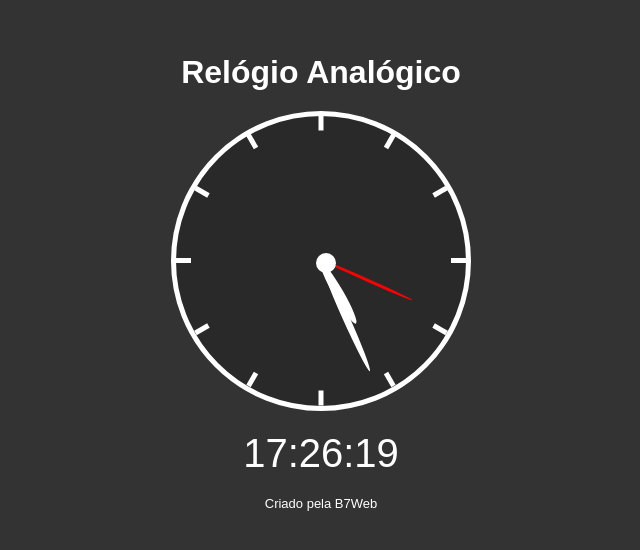
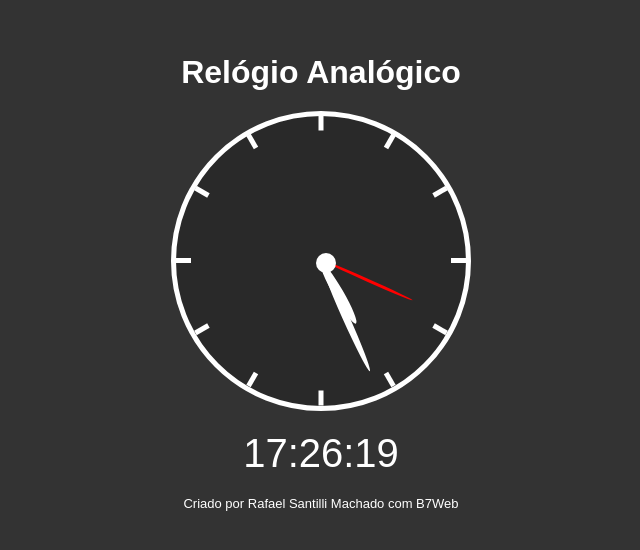
Before and after one commit to RafaelSanM/projeto_2_rel-gio_B7Web, a plain HTML site: page index.html in a window 1280 px wide. Shown: the part 118-668 px from the top of the page, without its empty margins (319-959 px from the left). Drawn offline with Linux system fonts and the light colour scheme.

Commit message:
add footer criador

```diff
--- a/index.html
+++ b/index.html
@@ -61,7 +61,7 @@
     </div>
     <div class="digital">--:--:--</div>
 
-    <footer>Criado pela B7Web</footer>
+    <footer>Criado por Rafael Santilli Machado com B7Web</footer>
 
     <script src="script.js"></script>
 </body>
```
